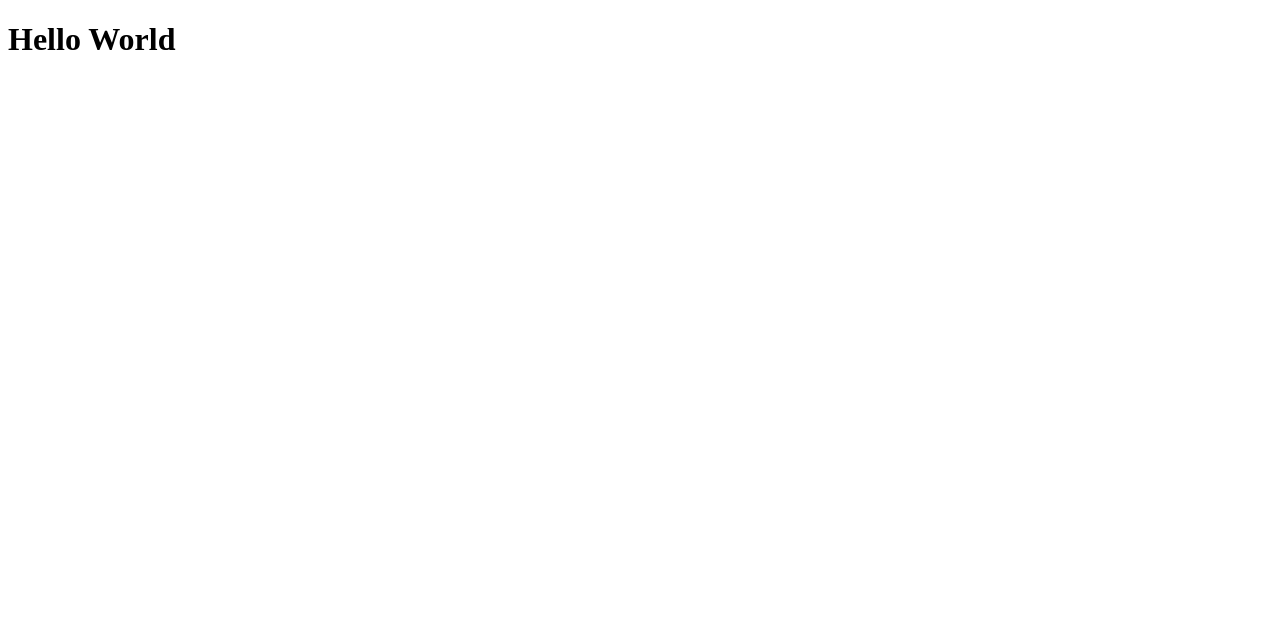
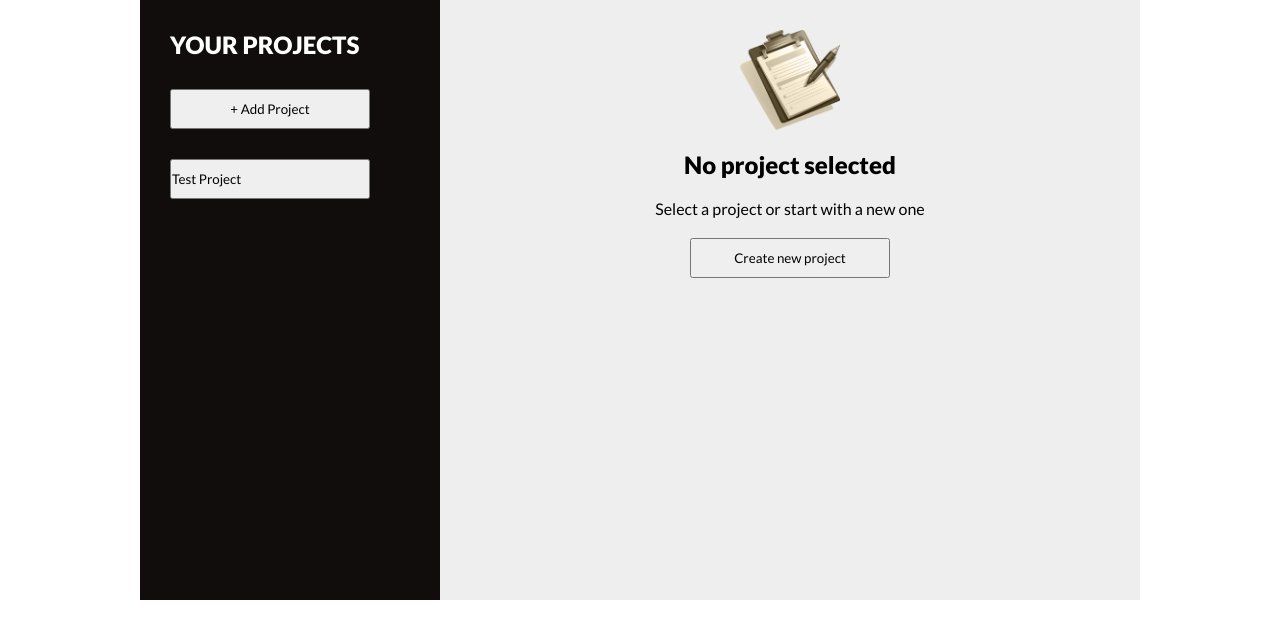
Before and after one commit to juicychicken877/ProjectManagmentApp, a React (Vite) app: page / in a window 1280 px wide. Shown: the top 638 px of the page. Built offline with nearby package versions, Linux system fonts and the light colour scheme.

Commit message:
feat: creating projects, selecting projects

```diff
--- a/index.html
+++ b/index.html
@@ -4,6 +4,11 @@
     <meta charset="UTF-8" />
     <link rel="icon" type="image/svg+xml" href="/logo.png" />
     <meta name="viewport" content="width=device-width, initial-scale=1.0" />
+    <!--Lato font-->
+    <link rel="preconnect" href="https://fonts.googleapis.com">
+    <link rel="preconnect" href="https://fonts.gstatic.com" crossorigin>
+    <link href="https://fonts.googleapis.com/css2?family=Lato:wght@400;900&display=swap" rel="stylesheet">
+    <!---->
     <title>React Project Manager</title>
   </head>
   <body>
--- a/src/App.jsx
+++ b/src/App.jsx
@@ -1,7 +1,153 @@
-
+import { useState, useRef } from 'react';
+import logo from './assets/images/no-projects.png';
 
 export default function App() {
-    return  <>
-        <h1>Hello World</h1>
-    </>
+    const [projects, setProjects] = useState([
+        {
+            name: 'Test Project',
+            description: 'A new way to stay productive',
+            dueDate: '08-07-2007',
+            tasks: []
+        }
+    ]);
+    const [isProjectSelected, setIsProjectSelected] = useState(false);
+    const [selectedProject, setSelectedProject] = useState({});
+    const [isCreatingProject, setIsCreatingProject] = useState(false);
+    const [showError, setShowError] = useState(false);
+
+    const nameInput = useRef();
+    const descriptionInput = useRef();
+    const dateInput = useRef();
+    const taskInput = useRef();
+
+    const handleOpeningForm = () => {
+        setIsCreatingProject(true);
+        setSelectedProject({});
+        setIsProjectSelected(false);
+    }
+
+    const handleClosingForm = () => {
+        setIsCreatingProject(false);
+        setSelectedProject({});
+        setIsProjectSelected(false);
+    }
+
+    const handleSaveClick = () => {
+        let name = nameInput.current.value;
+        let description = descriptionInput.current.value;
+        let date = dateInput.current.value;
+
+        if (name != '' && description != '' && date != '') {
+            handleCreatingProject(name, description, date);
+            handleClosingForm();
+            setShowError(false);
+        }
+        else {
+            setShowError(true);
+        }
+    }
+
+    const handleSelectingProject = (project) => {
+        setIsProjectSelected(true);
+        setSelectedProject(project);
+        setIsCreatingProject(false);
+    }
+
+    const handleCreatingProject = (projectName, projectDescription, date) => {
+        const projectObject = {
+            name: projectName,
+            description: projectDescription,
+            dueDate: date,
+            tasks: []
+        }
+
+        setProjects(prevProjects => {
+            return [
+                ...prevProjects,
+                projectObject
+            ]
+        })
+    }
+
+    const handleAddingTask = () => {
+        let taskName = taskInput.current.value;
+
+        if (taskName != '') {
+            // find selected project in projects
+            let project = projects.find((value, index, array) => {
+                return value.name == selectedProject.name;
+            })
+
+            project.tasks.push(taskName);
+        }
+
+        taskInput.current.value = '';
+    }
+
+    return  <main>
+
+        {/* Your projects section */}
+        <div className='projects'>
+            <h2 onClick={handleClosingForm}>Your Projects</h2>
+            <button onClick={handleOpeningForm}>+ Add Project</button>
+            <section className='projectSection'>
+                {projects.map(project => {
+                    return <button key={project.name} onClick={() => handleSelectingProject(project)}>{project.name}</button>
+                })}
+            </section>
+        </div>
+
+        {/* Main window */}
+        <div className='mainWindow'>
+            {/* Project not selected */}
+            {!isProjectSelected && !isCreatingProject && <div className='notSelected'>
+                    <img src={logo}></img>
+                    <h2>No project selected</h2>
+                    <p>Select a project or start with a new one</p>
+                    <button onClick={handleOpeningForm}>Create new project</button>
+            </div>
+            }
+            {/* Project creation form */}
+            {isCreatingProject && <div>
+                <section className='buttons'>
+                    <button onClick={() => {setShowError(false); handleClosingForm()}}>Cancel</button>
+                    <button onClick={handleSaveClick}>Save</button>
+                </section>
+                <form>
+                    <label>Title</label>
+                    <input type='text' ref={nameInput}></input>
+                    <label>Description</label>
+                    <textarea ref={descriptionInput}></textarea>
+                    <label>Due date</label>
+                    <input type='date' ref={dateInput}></input>
+                    {showError && <p className='error'>Please enter valid data.</p> }
+                </form>
+            </div>
+            }
+            {isProjectSelected &&
+                <div className='projectSelected'>
+                    <button className='deleteButton'>Delete Project</button>
+                    <h2>{selectedProject.name}</h2>
+                    <span>{selectedProject.dueDate}</span>
+                    <p>{selectedProject.description}</p>
+                    <hr></hr>
+                    <h2>Tasks</h2>
+                    <input type='text' ref={taskInput}></input>
+                    <button onClick={handleAddingTask}>Add task</button>
+
+                    {selectedProject.tasks.length <= 0 ? <p>This project does not have any tasks yet.</p>
+                        :
+                        <div className='projectTasks'>
+                            {selectedProject.tasks.map(task => {
+                                return <div className='task' key={task}>
+                                    <p>{task}</p>
+                                    <button>Clear</button>
+                                </div>
+                            })}
+                        </div>
+                    }
+                </div>
+            }
+        </div>
+    </main>
 }
--- a/src/index.css
+++ b/src/index.css
@@ -0,0 +1,189 @@
+* {
+    margin: 0;
+    padding: 0;
+    font-family: 'Lato', sans-serif;
+}
+
+main {
+    display: flex;
+    align-items: center;
+    justify-content: center;
+}
+
+/* Your projects section */
+
+.projects {
+    width: 240px;
+    padding: 10px;
+    padding-left: 30px;
+    padding-right: 30px;
+    height: 580px;
+    float: left;
+    background-color: #110D0D;
+}
+
+.projects > h2 {
+    text-transform: uppercase;
+    color: white;
+    margin-top: 20px;
+    margin-bottom: 30px;
+}
+
+.projects > h2:hover {
+    cursor: pointer;
+}
+
+.projects > button {
+    width: 200px;
+    height: 40px;
+}
+
+.projectSection {
+    display: flex;
+    padding-top: 30px;
+    justify-content: start;
+    row-gap: 5px;
+    flex-direction: column;
+}
+
+.projectSection > button {
+    width: 200px;
+    height: 40px;
+    text-align: left;
+}
+
+/* Main window */
+
+.mainWindow {
+    float: left;
+    width: 640px;
+    padding-left: 30px;
+    padding-top: 30px;
+    padding-bottom: 10px;
+    padding-right: 30px;
+    height: 560px;
+    background-color: #eee;
+}
+
+.notSelected {
+    display: flex;
+    align-items: center;
+    justify-content: center;
+    row-gap: 20px;
+    flex-direction: column;
+}
+
+.notSelected > img {
+    width: 100px;
+    height: 100px;
+}
+
+.notSelected > button {
+    width: 200px;
+    height: 40px;
+}
+
+.buttons {
+    width: 100%;
+    display: flex;
+    align-items: center;
+    justify-content: end;
+}
+
+.buttons > button {
+    width: 100px;
+    height: 30px;
+    margin-bottom: 20px;
+}
+
+form {
+    padding-top: 30px;
+}
+
+label {
+    text-transform: uppercase;
+}
+
+input {
+    width: 100%;
+    height: 30px;
+    margin-bottom: 15px;
+}
+
+textarea {
+    width: 100%;
+    height: 50px;
+    margin-bottom: 15px;
+}
+
+.error {
+    font-weight: 900;
+    color: red;
+}
+
+.projectSelected {
+    position: relative;
+}
+
+.projectSelected > p {
+    margin-top: 30px;
+}
+
+.projectSelected > h2 {
+    text-transform: uppercase;
+}
+
+.projectSelected > h2:last-child {
+    margin-top: 20px;
+}
+
+.projectSelected > hr {
+    margin-top: 10px;
+    margin-bottom: 10px;
+}
+
+.projectSelected > .deleteButton {
+    position: absolute;
+    top: 0;
+    right: 0;
+    width: 100px;
+    height: 40px;
+}
+
+.projectSelected > input {
+    margin-top: 10px;
+    width: 150px;
+    height: 25px;
+}
+
+.projectSelected > button {
+    height: 25px;
+    margin-left: 10px;
+}
+
+.projectTasks {
+    display: flex;
+    justify-content: start;
+    flex-direction: column;
+    row-gap: 2px;
+}
+
+.task {
+    width: 300px;
+    height: 30px;
+    border: 1px solid black;
+}
+
+.task > p, .task > button {
+    float: left;
+}
+
+.task > p {
+    width: 250px;
+    height: 30px;
+}
+
+.task > button {
+    width: 50px;
+    height: 30px;
+}
```
Also changed, not shown: src/assets/images/no-projects.png (renamed from src/assets/no-projects.png).
